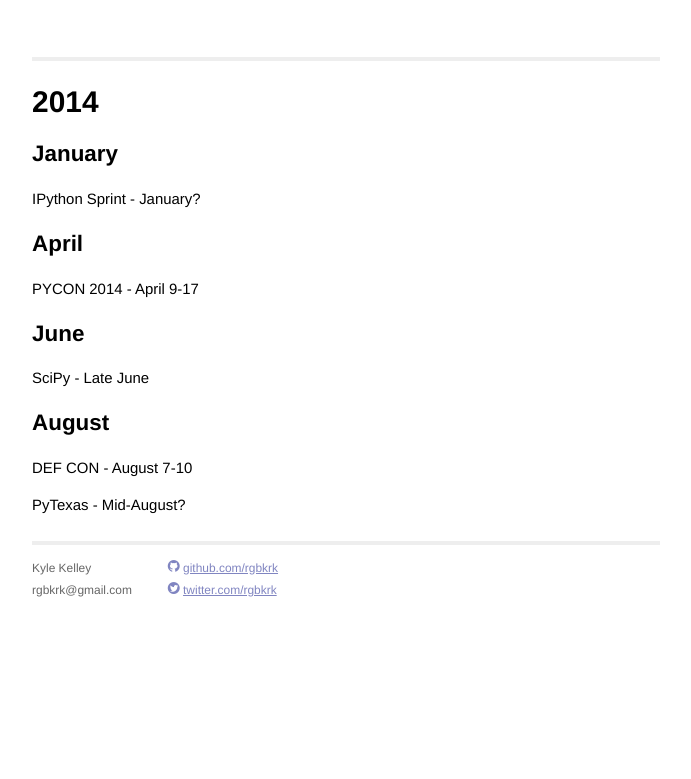
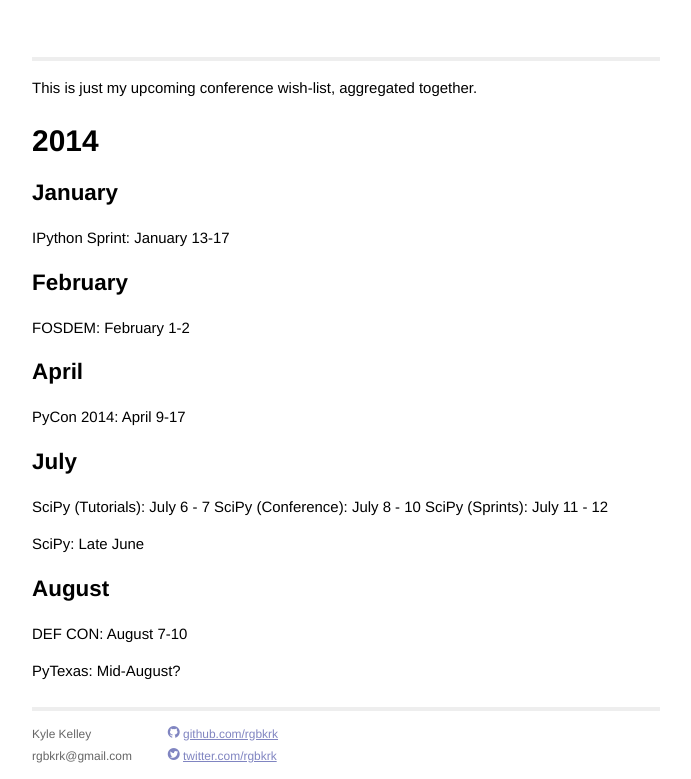
Before and after one commit to rgbkrk/rgbkrk.github.io, a Jekyll site: the page built from schedule.md, in a window 1280 px wide, cut to the strip 279-1058 px from the top of the page. Shown: the whole strip, without its empty margins (294-985 px from the left). Built offline with Jekyll 4.4.1, drawn with Linux system fonts in a browser that asks for light colours; nearby versions of some CDN libraries; before the commit the page ends 945 px from its top, so only the background shows below that.

Commit message:
Updated schedule

```diff
--- a/schedule.md
+++ b/schedule.md
@@ -3,22 +3,32 @@ layout: default
 title: Schedule
 ---
 
+This is just my upcoming conference wish-list, aggregated together.
+
 # 2014
 
 ## January
 
-IPython Sprint - January?
+IPython Sprint: January 13-17
+
+## February
+
+FOSDEM: February 1-2
 
 ## April
 
-PYCON 2014 - April 9-17
+PyCon 2014: April 9-17
 
-## June
+## July
 
-SciPy - Late June
+SciPy (Tutorials): July 6 - 7
+SciPy (Conference): July 8 - 10
+SciPy (Sprints): July 11 - 12
+
+SciPy: Late June
 
 ## August
 
-DEF CON - August 7-10
+DEF CON: August 7-10
 
-PyTexas - Mid-August?
+PyTexas: Mid-August?
```
